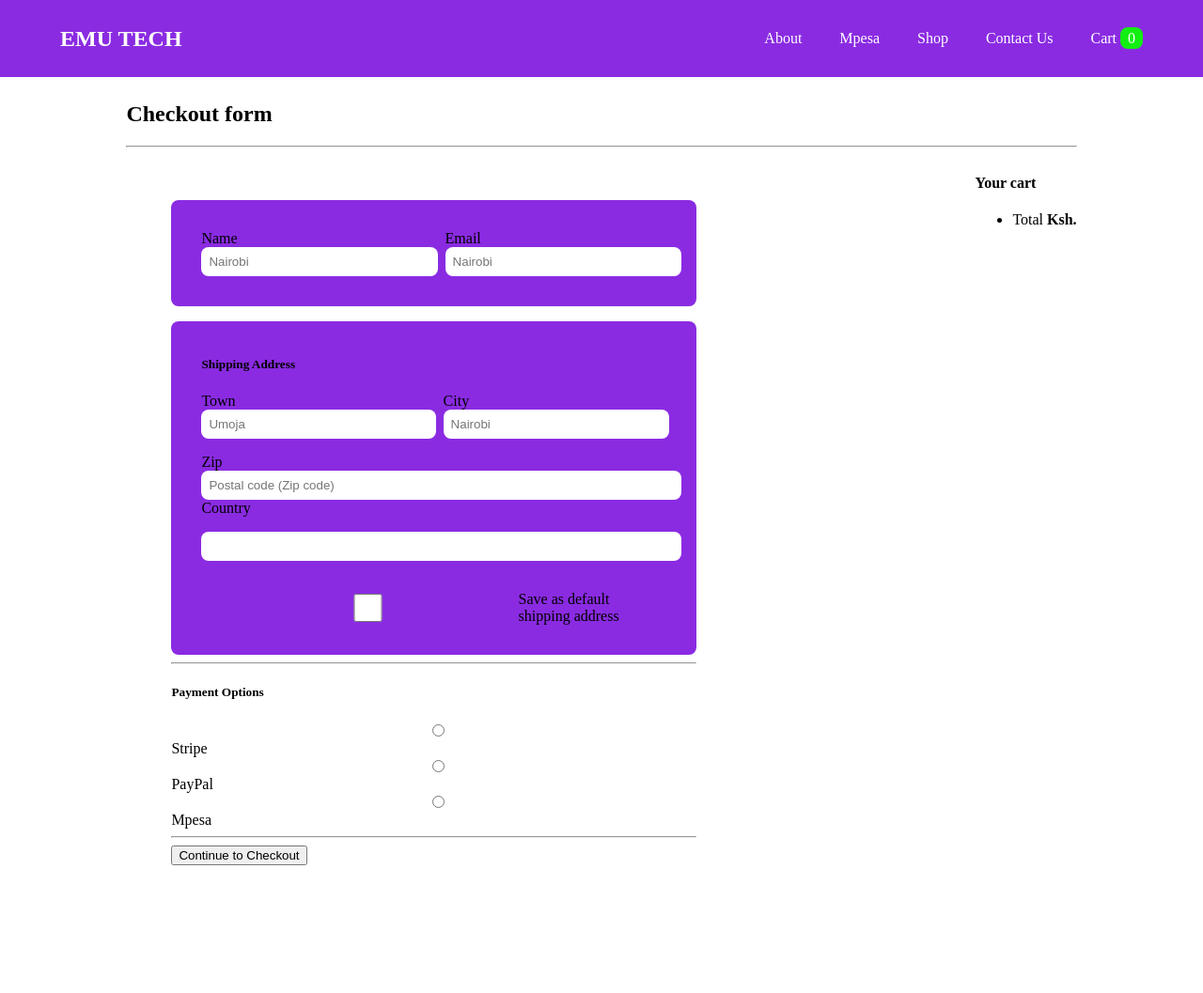
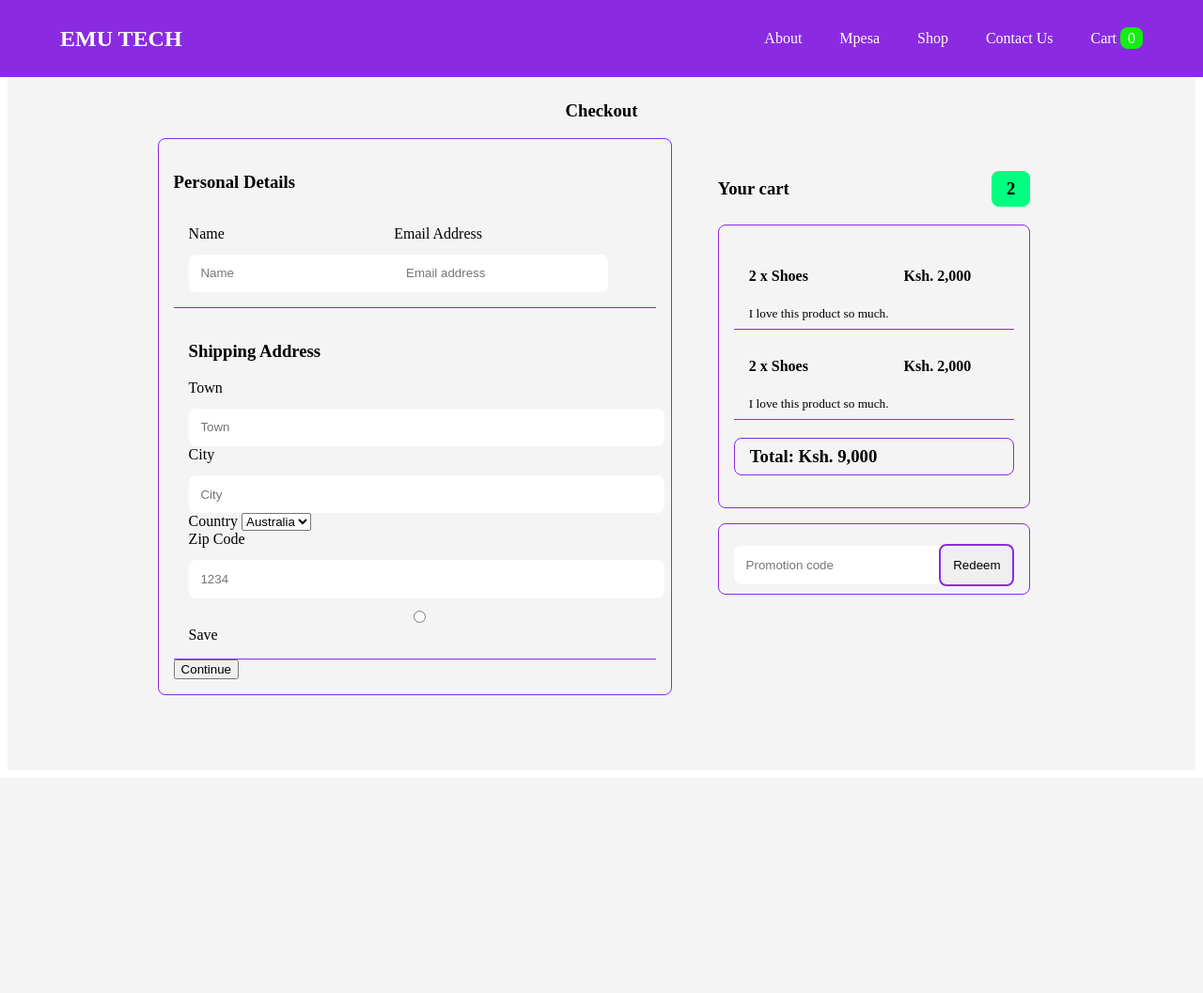
Before and after one commit to erastusnzula/emutech, a Django app: template emu/templates/emu/checkout.html in a window 1280 px wide. Shown: the whole page at 94% size. After the commit the page ends 740 px from the top, so only its background shows below. Run offline with Django 5.2, Linux system fonts and the light colour scheme; the template is opened without the code that fills it: values that come from a table or form of the project are taken from there, others are empty; some libraries are stand-ins or nearby versions.

Commit message:
checkout update

```diff
--- a/emu/static/emu/css/styles.css
+++ b/emu/static/emu/css/styles.css
@@ -238,75 +238,115 @@ tr:nth-child(even) {
 }
 
 .checkout{
+    background-color: #f4f4f4;
     padding: 5rem 10%;
+}
+
+.checkout .header{
+    text-align: center;
+    margin-bottom: 1rem;
+}
+
+.checkout .body{
+    display: flex;
+    justify-content: space-evenly;
+}
+
+.checkout .body .form{
+    border: 1px solid blueviolet;
+    padding: 1rem;
+    border-radius: .5rem;
+}
+
+.checkout .body .shipping-info{
+    border-bottom: 1px solid blueviolet;
+    padding: 1rem;
+}
+
+.checkout .body .user-data .name-email{
+    display: flex;
+    gap: 1rem;
+    border-bottom: 1px solid blueviolet;
+    padding: 1rem;
+}
+
+.checkout .body .user-data .name-email .form-fields{
+    display: flex;
+    flex-direction: column;
+}
+
+.checkout .body .cart{
+   padding: 1rem;
+}
+
+.checkout .body .cart .header-cart{
+    display: flex;
+    justify-content: space-between;
+    align-items: center;
+}
+
+.checkout .body .cart .header-cart .number_of_items{
+    background-color: rgb(0, 255, 128);
+    padding: .5rem 1rem;
+    border-radius: .5rem;
+}
+
+.checkout .body .cart .items{
+    border: 1px solid blueviolet;
+    border-radius: .5rem;
+    padding: 1rem;
+
 
 }
 
-.checkout-row{
-    display: flex;
-    justify-content: space-between;
+.checkout .body .cart .items .total{
+    border: 1px solid blueviolet;
+    border-radius: .5rem;
+    padding: 0.5rem 1rem;
 }
 
-.checkout-column{
-    padding: 1rem;
-}
-
-.checkout-column .checkout-card{
-
-    padding: 2rem;
-    border-radius: .5rem;
-}
-
-.checkout-column .checkout-card .user-data{
+.checkout .body .cart .items .item{
     display: flex;
-    padding: 2rem;
-    gap: 1.5rem;
-    border-radius: .5rem;
-    background-color: blueviolet;
-    margin-bottom: 1rem;
-}
-
-.checkout-column .checkout-card .hideable_shipping_form{
-    padding:  1rem 2rem;
-    flex-direction: column;
-    background-color: blueviolet;
-    border-radius: .5rem;
+    gap: 1rem;
+    padding: 0.5rem 1rem;
+    border-bottom: 1px solid blueviolet;
 
 }
 
-.checkout-column .checkout-card .hideable_shipping_form .ship-town{
+.checkout .body .cart .coupon{
+    border: 1px solid blueviolet;
+    border-radius: .5rem;
+    padding: 0.5rem 1rem;
+    margin-top: 1rem;
+}
+
+.checkout .body .cart .coupon .coupon-form{
     display: flex;
-    gap: 1.5rem;
-    border-radius: .5rem;
-    margin-bottom: 1rem;
+    justify-content: center;
+    align-items: center;
+    gap: 1rem;
 
 }
 
-
-.checkout-column .checkout-card .hideable_shipping_form .custom-checkbox label{
-    display: flex;
-    padding: 1rem;
-    flex-direction: row;
-
+.checkout .body .cart .coupon .coupon-form button{
+    margin-top: .8rem;
+    padding: .8rem;
+    border: 2px solid blueviolet;
+    border-radius: .5rem;
+    cursor: pointer;
 }
 
-
-
-.country .list select{
-    padding: 0.5rem;
-    border: none;
-    outline: none;
-    border-radius: .5rem;
-    width: 100%;
-
+.checkout .body .cart .coupon .coupon-form button:hover{
+    padding: .9rem;
 }
 
 .checkout input{
     width: 100%;
-    padding: .5rem;
+    padding: .8rem;
     border: none;
+    border-radius: .5rem;
     outline: none;
-    border-radius: .5rem;
+    margin-top: .8rem;
 }
 
 
--- a/emu/templates/emu/checkout.html
+++ b/emu/templates/emu/checkout.html
@@ -1,128 +1,107 @@
-{% extends 'emu/base.html' %}
-
+{% extends "emu/base.html" %}
+{% load static %}
 {% block content %}
 
-<title>{% block head_title %}Checkout{% endblock head_title %}</title>
-
 <div class="checkout">
-    <h2 class="checkout-header">Checkout form</h2>
-    <hr/>
-    <div class="checkout-row">
-        <div class="checkout-column">
-            <div class="checkout-card">
-                <form method="post" class="card-body">
-                    {% csrf_token %}
+    <div class="header">
+        <h3>Checkout</h3>
+    </div>
+    <div class="body">
+        <form class="form">
+            <div class="user-shipping-info">
                 <div class="user-data">
-                        <div class="">
-                            <label for="user_name" class="">Name</label>
-                            <input type="text" id="user_name" name="user_name" placeholder="Nairobi">
+                    <h3>Personal Details</h3>
+                    <div class="name-email">
+                        <div class="form-fields">
+                            <label for="name">Name</label>
+                            <input type="text" id="name" name="name" placeholder="Name">
                         </div>
-                        <div class="">
-                            <label for="shipping_address2" class="">Email</label>
-                            <input type="text" id="user_email"  name="user_email" placeholder="Nairobi">
+                        <div class="form-fields">
+                            <label for="email">Email Address</label>
+                            <input type="email" id="email" name="email" placeholder="Email address">
                         </div>
                     </div>
 
-                    <div class="hideable_shipping_form">
-                        <h5>Shipping Address</h5>
-                        <div class="shipping-information">
-                            <div class="ship-town">
-                                <div class="">
-                                    <label for="town" class="ship">Town</label>
-                                    <input type="text" id="town" name="town" placeholder="Umoja">
                 </div>
-                                <div class="">
-                                    <label for="city" class="ship">City</label>
-                                    <input type="text" id="city"name="city" placeholder="Nairobi">
+                <div class="shipping-info">
+                    <h3>Shipping Address</h3>
+                    <div class="town-city">
+                        <label for="town">Town</label>
+                        <input type="text" id="town" name="town" placeholder="Town">
+                        <label for="city">City</label>
+                        <input type="text" id="name" name="city" placeholder="City">
                     </div>
+                    <div class="country-zip-code">
+                        <div class="country">
+                            <label for="country">Country</label>
+                            <select id="country" name="country">
+                            <option value="australia">Australia</option>
+                            <option value="canada">Canada</option>
+                            <option value="usa">USA</option>
+                            </select>
                         </div>
+                        <div class="zip-code">
+                            <label for="zip-code">Zip Code</label>
+                            <input type="text" id="zip-code" name="zip-code" placeholder="1234">
                         </div>
-                        <div class="row">
-                            <div class="zip_code">
-                                <label for="zip_code">Zip</label>
-                                <input type="text" id="zip_code" name="zip_code" placeholder="Postal code (Zip code)">
+
                     </div>
-                            <div class="country">
-                                <label>Country</label>
-                                <p class="list">{{form.country}}</p>
+                    <div class="save">
+                        <input type="radio" id="save" name="save" placeholder="Save">
+                        <label for="save">Save</label>
                     </div>
 
                 </div>
 
-                        <div class="custom-checkbox">
-                            <label for="set_default_shipping">
-                            <input type="checkbox" name="set_default_shipping" id="set_default_shipping">
-                            Save as default shipping address</label>
+            </div>
+            <button>Continue</button>
+
+        </form>
+        <div class="cart">
+            <div class="header-cart">
+                <h3 class="title">Your cart</h3>
+                <h3 class="number_of_items">2</h3>
+            </div>
+
+            <div class="items">
+                <div class="item">
+                    <div class="quantity-name">
+                        <h4>2 x Shoes</h4>
+                        <small>I love this product so much.</small>
+                    </div>
+                    <div class="price">
+                        <h4>Ksh. 2,000</h4>
+                    </div>
+                </div>
+                <div class="item">
+                    <div class="quantity-name">
+                        <h4>2 x Shoes</h4>
+                        <small>I love this product so much.</small>
+                    </div>
+                    <div class="price">
+                        <h4>Ksh. 2,000</h4>
                     </div>
                 </div>
 
-                    {% if default_shipping_address %}
-                    <div class="custom-checkbox">
-                        <input type="checkbox" name="use_default_shipping" id="use_default_shipping">
-                        <label for="use_default_shipping">Use default shipping address: {{default_shipping_address.address|truncatechars:10}}</label>
+                <h3 class="total">Total: Ksh. 9,000</h3>
             </div>
-                    {% endif %}
-                    <hr>
 
-                    <h5>Payment Options</h5>
-                    <div class="d-block my-3">
-                        {% for value, name in form.fields.payment_option.choices %}
-                        <div class="custom-control custom-radio">
-                            <input id="{{name}}" name="payment_option" value="{{value}}" type="radio"
-                                   class="custom-control-input" required>
-                            <label class="custom-control-label" for="{{name}}">{{name}}</label>
-                            <!--{{form.payment_option}}-->
+            <div class="coupon">
+                <form class="coupon-form">
+                    <div class="form-fields">
+                        <label for="code"></label>
+                        <input type="text" id="code" name="code" placeholder="Promotion code" required>
                     </div>
-                        {% endfor %}
+                    <div class="coupon-submit">
+                        <button type="submit">Redeem</button>
+                    </div>
 
+                </form>
             </div>
-                    <hr>
-                    <button class="proceed" type="submit">Continue to Checkout</button>
-                </form>
+
         </div>
     </div>
 
-        <div class="checkout-cart">
-            {% include 'emu/snippets/checkout_cart.html' %}
-        </div>
-    </div>
 </div>
 
 {% endblock content %}
-
-{% block extra_scripts %}
-<script>
-var hideable_shipping_form = $('.hideable_shipping_form');
-var hideable_billing_form = $('.hideable_billing_form');
-var billing= $('.billing');
-var use_default_shipping = document.querySelector("input[name=use_default_shipping]");
-var use_default_billing = document.querySelector("input[name=use_default_billing]");
-var same_billing_address = document.querySelector("input[name=same_billing_address]");
-
-use_default_shipping.addEventListener('change', function(){
-    if (this.checked){
-        hideable_shipping_form.hide();
-    } else {
-    hideable_shipping_form.show();
-    }
-})
-
-use_default_billing.addEventListener('change', function(){
-    if (this.checked){
-        hideable_billing_form.hide();
-    } else{
-    hideable_billing_form.show();
-    }
-})
-
-same_billing_address.addEventListener('change', function(){
-    if (this.checked){
-        billing.hide();
-
-    } else{
-     billing.show();
-    }
-})
-
-</script>
-{% endblock extra_scripts %}
```
Lines whose indentation alone changed are shown as unchanged.
